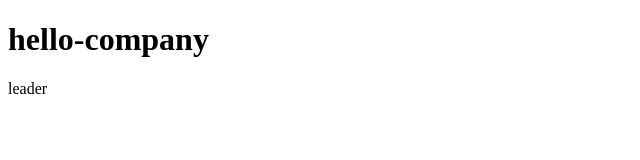
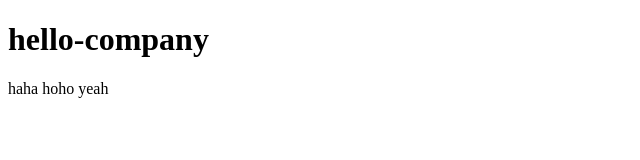
Before and after one commit to eogns2222/company_project, a plain HTML site: page index.html in a window 1280 px wide. Shown: the full height of the page, 0-640 px from the left. Drawn offline with Linux system fonts and the light colour scheme.

Commit message:
second commit

```diff
--- a/index.html
+++ b/index.html
@@ -7,6 +7,10 @@
 </head>
 <body>
     <h1>hello-company</h1>
-    <nav>leader</nav>
+    <nav>
+        haha
+        hoho
+        yeah
+    </nav>
 </body>
 </html>
```
